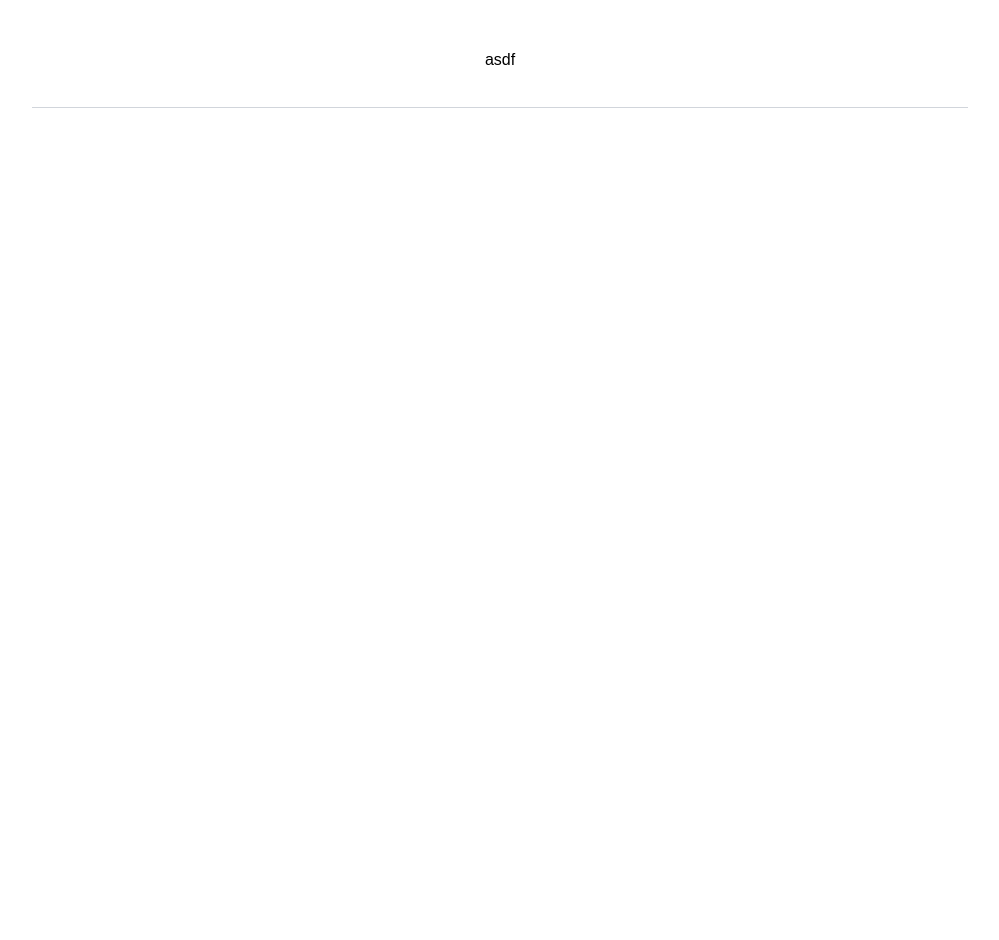
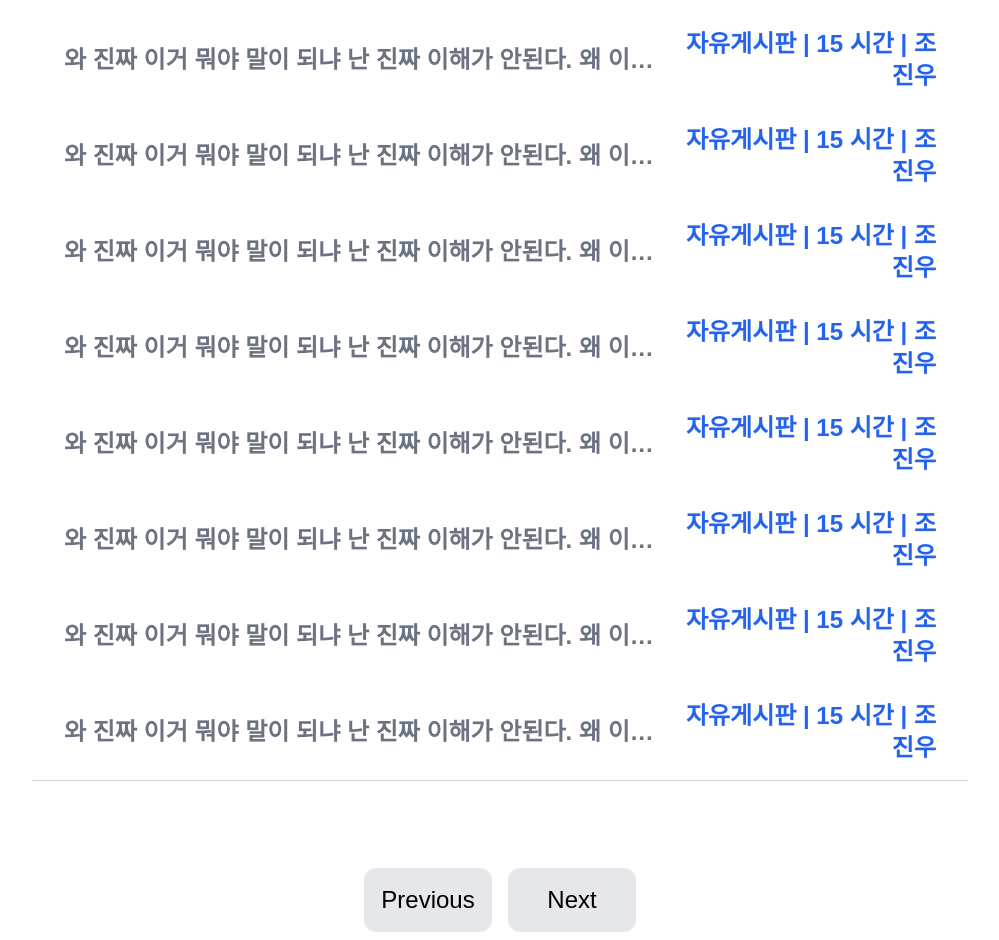
Before and after one commit to jinoo0306/MiniProject-Goalper-Team-801, a React (Vite) app in the folder Frontend/: page /bulletin in a window 1280 px wide. Shown: the part 220-1160 px from the top of the page, without its empty margins (140-1139 px from the left). Before the commit the page ends 800 px from the top, so only its background shows below. Built offline with nearby package versions, Linux system fonts and the light colour scheme; a web font is replaced by a local one.

Commit message:
design : Bulletin Board 초기 페이지 퍼블리싱 완료

```diff
--- a/Frontend/src/pages/BulletInPage.tsx
+++ b/Frontend/src/pages/BulletInPage.tsx
@@ -1,20 +1,130 @@
-import React from "react";
+import React, { useState } from "react";
 import NavigationBar from "../components/public/NavigationBar";
 import CRUDButton from "../components/ToDoListPage/CRUDButton";
 
 function BulletInPage() {
+  const [pageNumber, setPageNumber] = useState(1);
+
   return (
     <div className="flex flex-col w-screen h-screen">
       <NavigationBar />
-      <div className="flex flex-col items-center h-screen w-screen p-4">
+      <div className="flex flex-col items-center h-full w-full p-4">
         <div className="flex mt-8 mb-8 w-3/4 justify-end">
           <CRUDButton colorCode={3} placeHolder="Write a post" />
         </div>
+
         <div className="flex flex-col justify-center items-center w-full h-24 bg-white">
-          <div className="flex flex-row w-full h-full justify-center items-center">
-            asdf
+          <div className="flex flex-row w-3/4 h-full justify-center items-center p-8">
+            <a className="text-2xl w-full font-bold text-gray-500 truncate">
+              와 진짜 이거 뭐야 말이 되냐 난 진짜 이해가 안된다. 왜 이렇게
+              어렵게 만드는거야. 제발 도와줄 사람좀 구합니다......
+            </a>
+            <a className="text-2xl w-96 font-bold text-blue-600 text-right">
+              자유게시판 | 15 시간 | 조진우
+            </a>
           </div>
           <hr className="w-3/4 border-1 border-gray-300" />
+        </div>
+
+        <div className="flex flex-col justify-center items-center w-full h-24 bg-white">
+          <div className="flex flex-row w-3/4 h-full justify-center items-center p-8">
+            <a className="text-2xl w-full font-bold text-gray-500 truncate">
+              와 진짜 이거 뭐야 말이 되냐 난 진짜 이해가 안된다. 왜 이렇게
+              어렵게 만드는거야. 제발 도와줄 사람좀 구합니다......
+            </a>
+            <a className="text-2xl w-96 font-bold text-blue-600 text-right">
+              자유게시판 | 15 시간 | 조진우
+            </a>
+          </div>
+          <hr className="w-3/4 border-1 border-gray-300" />
+        </div>
+
+        <div className="flex flex-col justify-center items-center w-full h-24 bg-white">
+          <div className="flex flex-row w-3/4 h-full justify-center items-center p-8">
+            <a className="text-2xl w-full font-bold text-gray-500 truncate">
+              와 진짜 이거 뭐야 말이 되냐 난 진짜 이해가 안된다. 왜 이렇게
+              어렵게 만드는거야. 제발 도와줄 사람좀 구합니다......
+            </a>
+            <a className="text-2xl w-96 font-bold text-blue-600 text-right">
+              자유게시판 | 15 시간 | 조진우
+            </a>
+          </div>
+          <hr className="w-3/4 border-1 border-gray-300" />
+        </div>
+
+        <div className="flex flex-col justify-center items-center w-full h-24 bg-white">
+          <div className="flex flex-row w-3/4 h-full justify-center items-center p-8">
+            <a className="text-2xl w-full font-bold text-gray-500 truncate">
+              와 진짜 이거 뭐야 말이 되냐 난 진짜 이해가 안된다. 왜 이렇게
+              어렵게 만드는거야. 제발 도와줄 사람좀 구합니다......
+            </a>
+            <a className="text-2xl w-96 font-bold text-blue-600 text-right">
+              자유게시판 | 15 시간 | 조진우
+            </a>
+          </div>
+          <hr className="w-3/4 border-1 border-gray-300" />
+        </div>
+
+        <div className="flex flex-col justify-center items-center w-full h-24 bg-white">
+          <div className="flex flex-row w-3/4 h-full justify-center items-center p-8">
+            <a className="text-2xl w-full font-bold text-gray-500 truncate">
+              와 진짜 이거 뭐야 말이 되냐 난 진짜 이해가 안된다. 왜 이렇게
+              어렵게 만드는거야. 제발 도와줄 사람좀 구합니다......
+            </a>
+            <a className="text-2xl w-96 font-bold text-blue-600 text-right">
+              자유게시판 | 15 시간 | 조진우
+            </a>
+          </div>
+          <hr className="w-3/4 border-1 border-gray-300" />
+        </div>
+
+        <div className="flex flex-col justify-center items-center w-full h-24 bg-white">
+          <div className="flex flex-row w-3/4 h-full justify-center items-center p-8">
+            <a className="text-2xl w-full font-bold text-gray-500 truncate">
+              와 진짜 이거 뭐야 말이 되냐 난 진짜 이해가 안된다. 왜 이렇게
+              어렵게 만드는거야. 제발 도와줄 사람좀 구합니다......
+            </a>
+            <a className="text-2xl w-96 font-bold text-blue-600 text-right">
+              자유게시판 | 15 시간 | 조진우
+            </a>
+          </div>
+          <hr className="w-3/4 border-1 border-gray-300" />
+        </div>
+
+        <div className="flex flex-col justify-center items-center w-full h-24 bg-white">
+          <div className="flex flex-row w-3/4 h-full justify-center items-center p-8">
+            <a className="text-2xl w-full font-bold text-gray-500 truncate">
+              와 진짜 이거 뭐야 말이 되냐 난 진짜 이해가 안된다. 왜 이렇게
+              어렵게 만드는거야. 제발 도와줄 사람좀 구합니다......
+            </a>
+            <a className="text-2xl w-96 font-bold text-blue-600 text-right">
+              자유게시판 | 15 시간 | 조진우
+            </a>
+          </div>
+          <hr className="w-3/4 border-1 border-gray-300" />
+        </div>
+
+        <div className="flex flex-col justify-center items-center w-full h-24 bg-white">
+          <div className="flex flex-row w-3/4 h-full justify-center items-center p-8">
+            <a className="text-2xl w-full font-bold text-gray-500 truncate">
+              와 진짜 이거 뭐야 말이 되냐 난 진짜 이해가 안된다. 왜 이렇게
+              어렵게 만드는거야. 제발 도와줄 사람좀 구합니다......
+            </a>
+            <a className="text-2xl w-96 font-bold text-blue-600 text-right">
+              자유게시판 | 15 시간 | 조진우
+            </a>
+          </div>
+          <hr className="w-3/4 border-1 border-gray-300" />
+        </div>
+
+        <div className="flex flex-row w-3/4 justify-center items-center mt-20">
+          <div className="flex flex-row justify-center items-center w-32 h-16 bg-gray-200 text-2xl rounded-xl m-2 cursor-pointer">
+            Previous
+          </div>
+
+          <div className="flex flex-row justify-center items-center w-32 h-16 bg-gray-200 text-2xl rounded-xl m-2 cursor-pointer">
+            Next
+          </div>
         </div>
       </div>
     </div>
```
